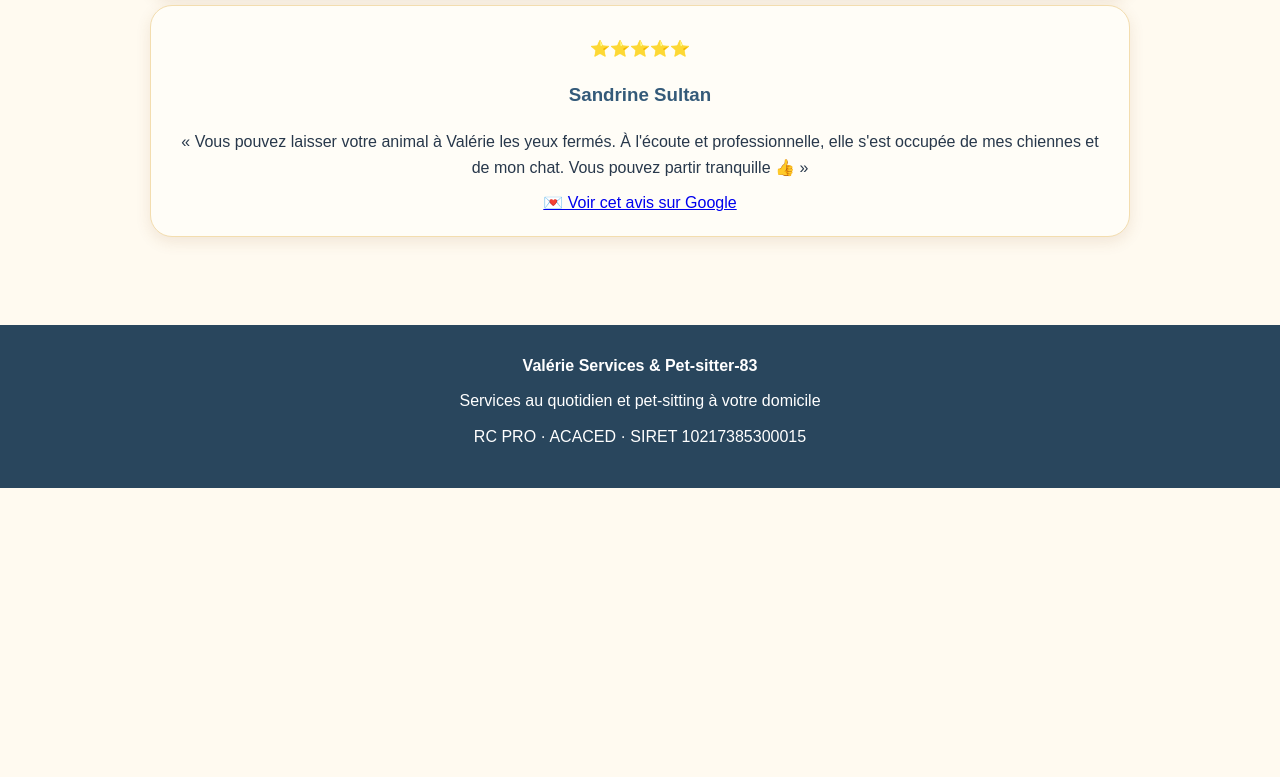
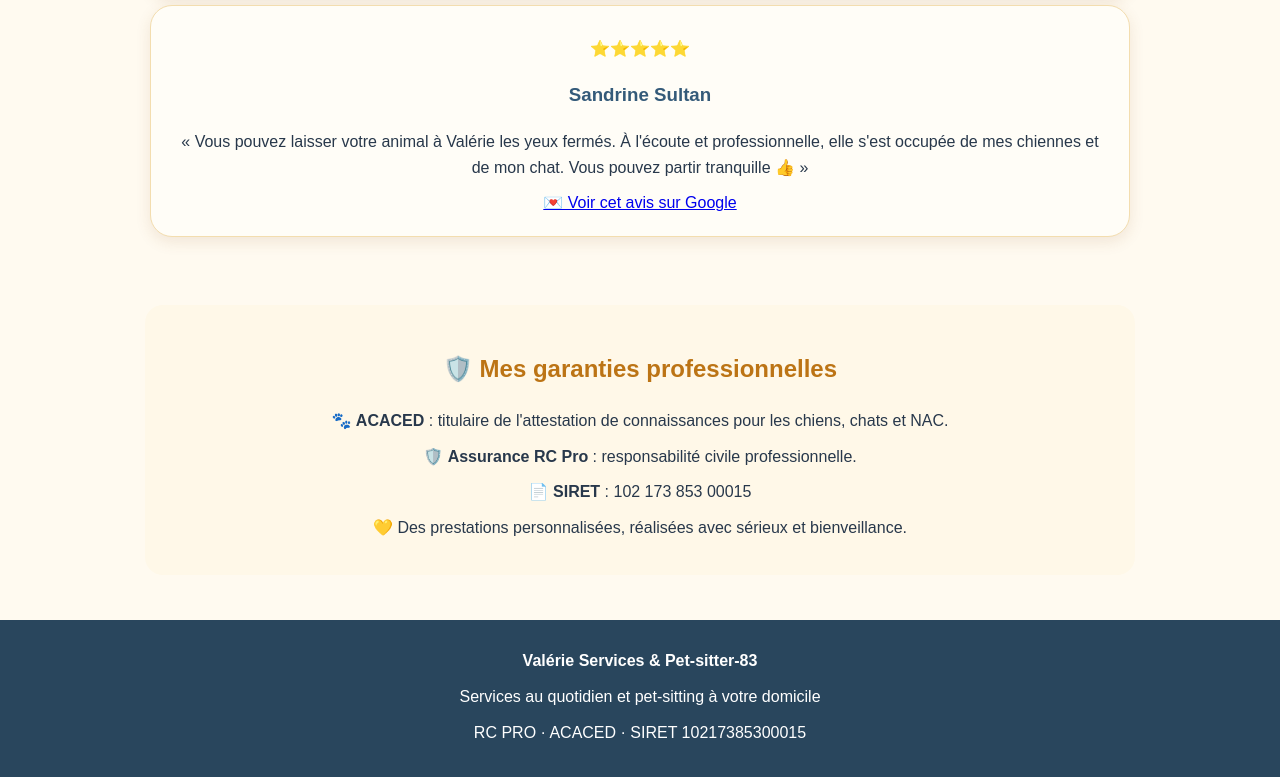
Before and after one commit to valerie-services-83/valerie-services-83.github.io, a plain HTML site: page index.html in a window 1280 px wide. Shown: the part 6522-7299 px from the top of the page. Before the commit the page ends 7010 px from the top, so only its background shows below. Drawn offline with Linux system fonts and the light colour scheme.

Commit message:
Add professional guarantees section to index.html
Added a new section detailing professional guarantees including ACACED certification, professional liability insurance, and personalized services.

```diff
--- a/index.html
+++ b/index.html
@@ -307,6 +307,22 @@ document.addEventListener('DOMContentLoaded', function () {
 </section>
 
 
+
+<section id="garanties" style="background:#fff8e8; padding:25px 15px; border-radius:18px; margin:25px 10px; text-align:center;">
+
+<h2>🛡️ Mes garanties professionnelles</h2>
+
+<p>🐾 <strong>ACACED</strong> : titulaire de l'attestation de connaissances pour les chiens, chats et NAC.</p>
+
+<p>🛡️ <strong>Assurance RC Pro</strong> : responsabilité civile professionnelle.</p>
+
+<p>📄 <strong>SIRET</strong> : 102 173 853 00015</p>
+
+<p>💛 Des prestations personnalisées, réalisées avec sérieux et bienveillance.</p>
+
+</section>
+
+
 </main>
 <footer><strong>Valérie Services & Pet-sitter-83</strong><p>Services au quotidien et pet-sitting à votre domicile</p><p>RC PRO · ACACED · SIRET 10217385300015</p></footer>
 <script>
```
